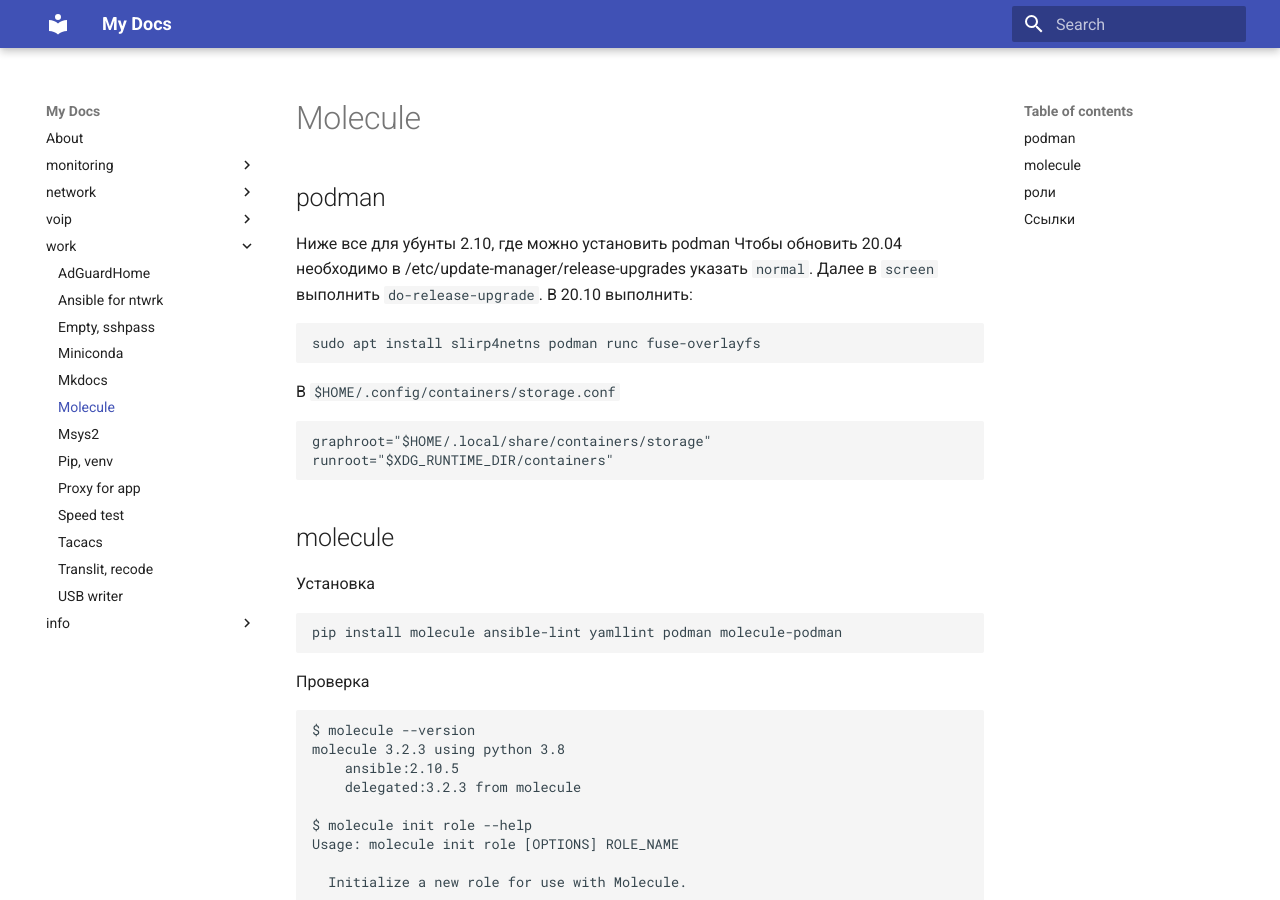
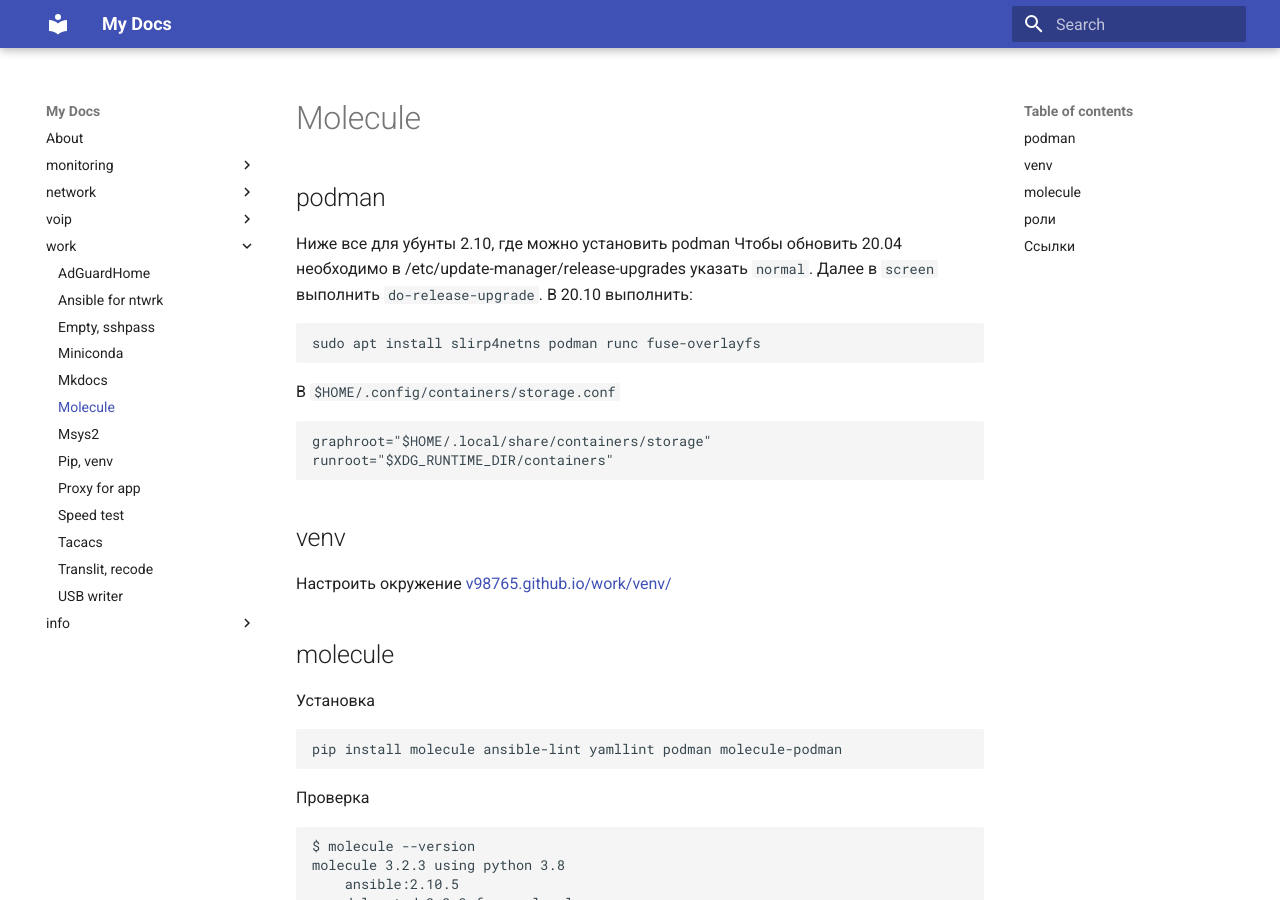
Before and after one commit to v98765/v98765.github.io, an MkDocs documentation site: the page built from docs/work/molecule.md, in a window 1280 px wide and 900 px high. Built offline with MkDocs 1.6.1 and Material for MkDocs 9.7.7, drawn with Linux system fonts in a browser that asks for light colours.

Commit message:
work/molecule.md venv

````diff
--- a/docs/work/molecule.md
+++ b/docs/work/molecule.md
@@ -11,6 +11,10 @@ sudo apt install slirp4netns podman runc fuse-overlayfs
 graphroot="$HOME/.local/share/containers/storage"
 runroot="$XDG_RUNTIME_DIR/containers"
 ```
+
+## venv
+
+Настроить окружение [v98765.github.io/work/venv/](https://v98765.github.io/work/venv/)
 
 ## molecule
 
@@ -160,9 +164,9 @@ a9d4b2366016  docker.io/geerlingguy/docker-ubuntu2004-ansible:latest  /lib/syste
 
 
 ## Ссылки
-[Developing and Testing Ansible Roles with Molecule and Podman - Part 1](https://www.ansible.com/blog/developing-and-testing-ansible-roles-with-molecule-and-podman-part-1)
-[Developing and Testing Ansible Roles with Molecule and Podman - Part 2](https://www.ansible.com/blog/developing-and-testing-ansible-roles-with-molecule-and-podman-part-2)
-[Разработка и тестирование Ansible-ролей с использованием Molecule и Podman](https://habr.com/ru/company/redhatrussia/blog/519452/)
-[Podman Installation Instructions](https://podman.io/getting-started/installation)
-[Basic Setup and Use of Podman](https://github.com/containers/podman/blob/master/docs/tutorials/podman_tutorial.md)
+[Developing and Testing Ansible Roles with Molecule and Podman - Part 1](https://www.ansible.com/blog/developing-and-testing-ansible-roles-with-molecule-and-podman-part-1),
+[Developing and Testing Ansible Roles with Molecule and Podman - Part 2](https://www.ansible.com/blog/developing-and-testing-ansible-roles-with-molecule-and-podman-part-2),
+[Разработка и тестирование Ansible-ролей с использованием Molecule и Podman](https://habr.com/ru/company/redhatrussia/blog/519452/),
+[Podman Installation Instructions](https://podman.io/getting-started/installation),
+[Basic Setup and Use of Podman](https://github.com/containers/podman/blob/master/docs/tutorials/podman_tutorial.md),
 [Basic Setup and Use of Podman in a Rootless environment](https://github.com/containers/podman/blob/master/docs/tutorials/rootless_tutorial.md)
````
